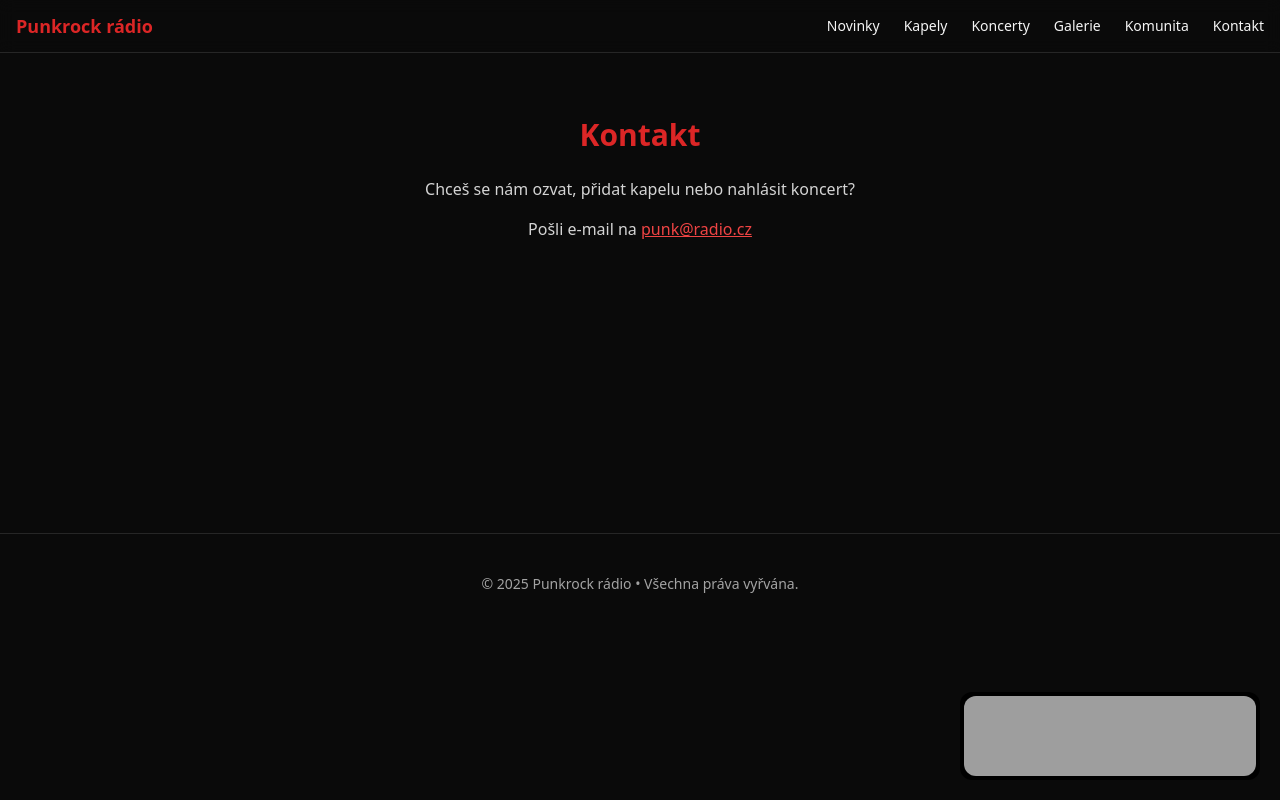
After one commit to Amper159/punkrock, a Flask app: page /kontakt in a window 1280 px wide. The commit adds this page. Run offline with Flask 3, Linux system fonts and the light colour scheme; some libraries are stand-ins or nearby versions; grey boxes are pictures that could not be loaded.

Commit message:
pridal jsem Kontakt

```diff
--- a/punkradio/__init__.py
+++ b/punkradio/__init__.py
@@ -17,10 +17,13 @@ def create_app():
     from punkradio.blueprints.main.routes import bp as main_bp
     from punkradio.blueprints.bands.routes import bp as bands_bp
     from punkradio.blueprints.gigs.routes import bp as gigs_bp
-    from punkradio.blueprints.main.news.routes import bp as news_bp
+    from punkradio.blueprints.news.routes import bp as news_bp
     from punkradio.blueprints.gallery.routes import bp as gallery_bp
     from punkradio.blueprints.komunita import bp as komunita_bp
+    from punkradio.blueprints.Kontakt import bp as kontakt_bp
 
+
+    app.register_blueprint(kontakt_bp)
     app.register_blueprint(komunita_bp)
     app.register_blueprint(main_bp)
     app.register_blueprint(bands_bp, url_prefix="/kapely")
--- /dev/null
+++ b/punkradio/blueprints/Kontakt/__init__.py
@@ -0,0 +1,5 @@
+from flask import Blueprint
+
+bp = Blueprint("kontakt", __name__)
+
+from . import routes
--- /dev/null
+++ b/punkradio/blueprints/Kontakt/routes.py
@@ -0,0 +1,6 @@
+from flask import render_template
+from . import bp
+
+@bp.route("/kontakt")
+def index():
+    return render_template("kontakt/index.html")
--- a/punkradio/templates/base.html
+++ b/punkradio/templates/base.html
@@ -27,7 +27,7 @@
       <a href="/koncerty" class="hover:underline hover:text-red-500">Koncerty</a>
       <a href="/galerie" class="hover:underline hover:text-red-500">Galerie</a>
       <a href="/komunita" class="hover:underline hover:text-red-500">Komunita</a>
-      <a href="/kontakt" class="hover:underline hover:text-red-500">Kontakt</a>
+     <a href="/kontakt" class="hover:underline hover:text-red-500">Kontakt</a>
     </nav>
   </div>
 </header>
--- /dev/null
+++ b/punkradio/templates/kontakt/index.html
@@ -0,0 +1,9 @@
+{% extends "base.html" %}
+
+{% block content %}
+  <div class="max-w-3xl mx-auto py-16 px-4 text-center">
+    <h1 class="text-3xl font-black text-red-600 mb-6">Kontakt</h1>
+    <p class="text-neutral-300 mb-4">Chceš se nám ozvat, přidat kapelu nebo nahlásit koncert?</p>
+    <p class="text-neutral-300">Pošli e-mail na <a href="mailto:punk@radio.cz" class="text-red-500 underline">punk@radio.cz</a></p>
+  </div>
+{% endblock %}
```
Also changed, not shown: punkradio/blueprints/news/__init__.py (deleted), punkradio/blueprints/news/routes.py (renamed from punkradio/blueprints/main/news/routes.py).
